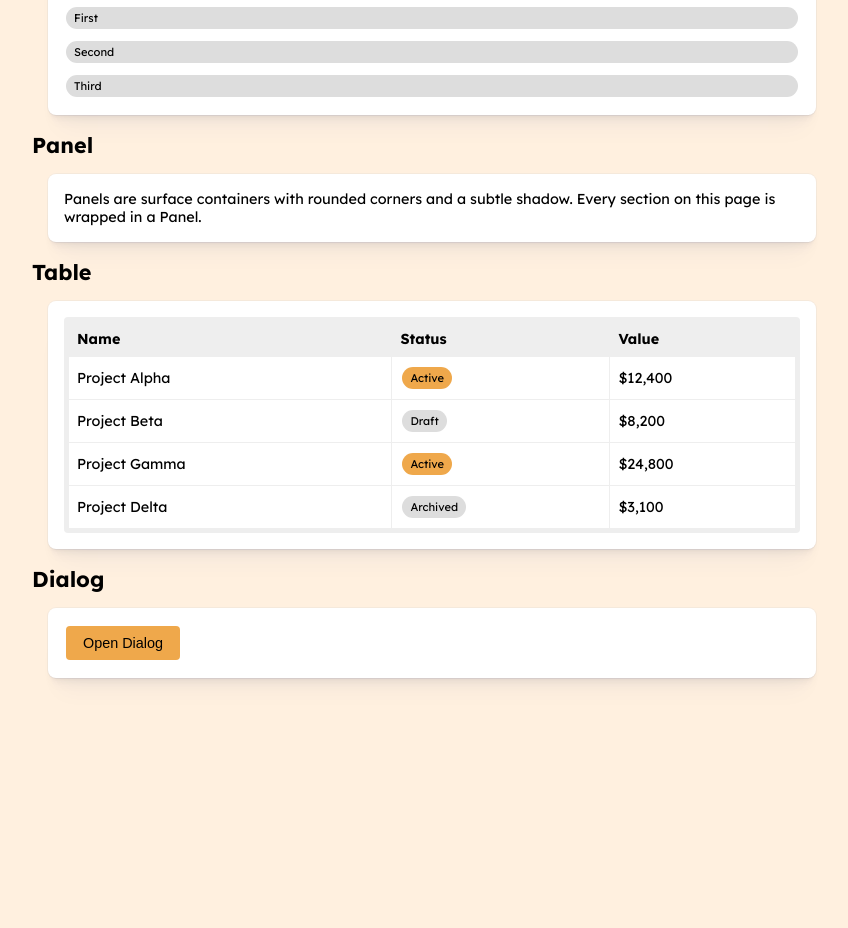
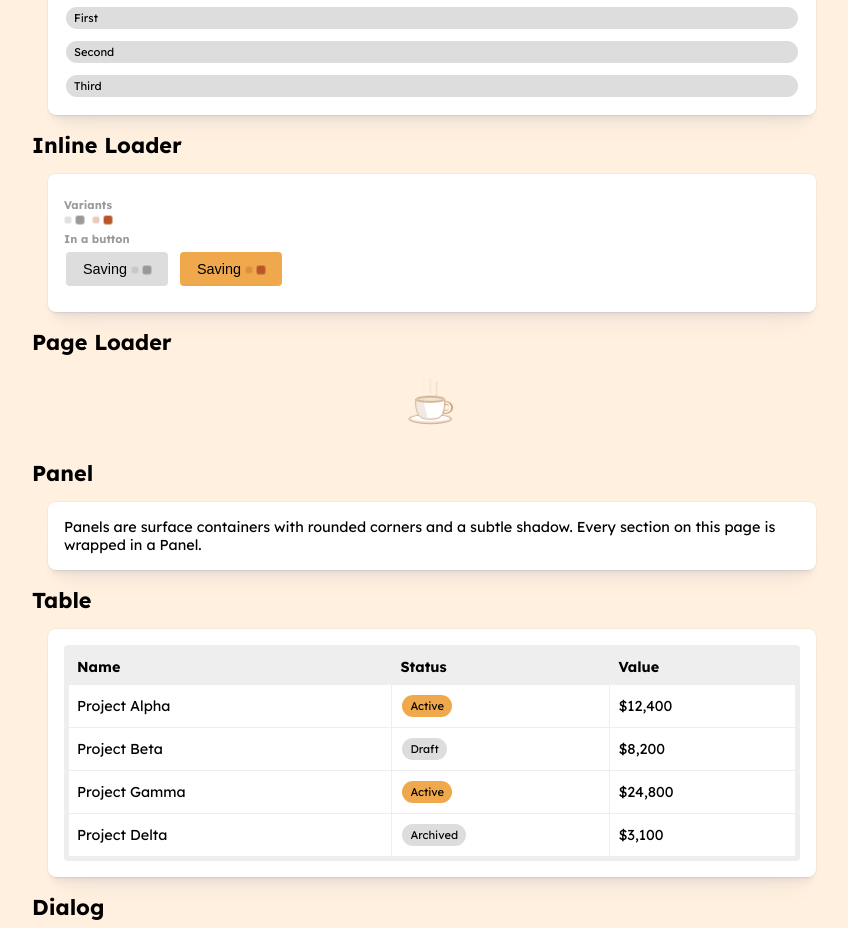
Before and after one commit to vaar-dev/vaar-ui, a React (Vite) app: page / in a window 1280 px wide. Shown: the part 1500-2428 px from the top of the page, without its empty margins (208-1056 px from the left). Before the commit the page ends 2210 px from the top, so only its background shows below. Built offline with nearby package versions, Linux system fonts and the light colour scheme.

Commit message:
Add some loader components

```diff
--- a/fileMapping.ts
+++ b/fileMapping.ts
@@ -6,6 +6,8 @@ export const fileMapping: Record<string, string> = {
   "components/button": resolve(__dirname, "lib/components/button.tsx"),
   "components/dialog": resolve(__dirname, "lib/components/dialog.tsx"),
   "components/entry": resolve(__dirname, "lib/components/entry.tsx"),
+  "components/loader-inline": resolve(__dirname, "lib/components/loader-inline.tsx"),
+  "components/loader-page": resolve(__dirname, "lib/components/loader-page.tsx"),
   "components/otp-entry": resolve(__dirname, "lib/components/otp-entry.tsx"),
   "components/panel": resolve(__dirname, "lib/components/panel.tsx"),
   "components/stack": resolve(__dirname, "lib/components/stack.tsx"),
--- /dev/null
+++ b/lib/components/loader-inline.css
@@ -0,0 +1,33 @@
+.vaar-loader-inline {
+  display: inline-flex;
+  align-items: center;
+  gap: var(--vaar-size-small);
+}
+
+.vaar-loader-inline-square {
+  width: var(--vaar-size-base);
+  height: var(--vaar-size-base);
+  border-radius: var(--vaar-size-xsmall);
+  background: var(--vaar-color-grey-dark);
+  animation: vaar-square-pulse 1.2s ease-in-out infinite;
+}
+
+.vaar-loader-inline-primary .vaar-loader-inline-square {
+  background: var(--vaar-color-orange-darker);
+}
+
+.vaar-loader-inline-square:nth-child(2) {
+  animation-delay: 0.6s;
+}
+
+@keyframes vaar-square-pulse {
+  0%,
+  100% {
+    opacity: 0.3;
+    transform: scale(0.85);
+  }
+  50% {
+    opacity: 1;
+    transform: scale(1.1);
+  }
+}
--- /dev/null
+++ b/lib/components/loader-inline.tsx
@@ -0,0 +1,19 @@
+import "./loader-inline.css";
+
+export type LoaderInlineProps = {
+  variant?: "primary";
+};
+
+export function LoaderInline(props: LoaderInlineProps) {
+  let className = "vaar-loader-inline";
+  if (props.variant === "primary") {
+    className += " vaar-loader-inline-primary";
+  }
+
+  return (
+    <span className={className}>
+      <span className="vaar-loader-inline-square" />
+      <span className="vaar-loader-inline-square" />
+    </span>
+  );
+}
--- /dev/null
+++ b/lib/components/loader-page.css
@@ -0,0 +1,115 @@
+.vaar-page-loader {
+  display: flex;
+  align-items: center;
+  justify-content: center;
+  padding: var(--vaar-size-large);
+}
+
+.vaar-coffee-svg {
+  width: 58px;
+  height: 52px;
+}
+
+/* Cup body */
+
+.vaar-cup-base {
+  fill: #ffffff;
+  stroke: #c4956a;
+  stroke-width: 1.5;
+  stroke-linejoin: round;
+}
+
+.vaar-cup-shadow {
+  fill: #e8ddd2;
+  opacity: 0.6;
+}
+
+.vaar-cup-highlight {
+  fill: #ffffff;
+  opacity: 0.7;
+}
+
+/* Liquid */
+
+.vaar-liquid {
+  fill: #b8723a;
+}
+
+.vaar-liquid-highlight {
+  fill: #d4945a;
+  opacity: 0.5;
+}
+
+/* Rim */
+
+.vaar-rim-outer {
+  fill: #f0e4d6;
+  stroke: #c4956a;
+  stroke-width: 1.5;
+}
+
+.vaar-rim-inner {
+  fill: none;
+  stroke: #c4956a;
+  stroke-width: 0.8;
+}
+
+/* Handle */
+
+.vaar-handle-back {
+  stroke: #c4956a;
+}
+
+.vaar-handle-front {
+  stroke: #ffffff;
+}
+
+/* Saucer */
+
+.vaar-saucer-base {
+  fill: #f0e4d6;
+  stroke: #c4956a;
+  stroke-width: 1.5;
+}
+
+.vaar-saucer-top {
+  fill: #ffffff;
+}
+
+/* Steam */
+
+.vaar-steam-1,
+.vaar-steam-2,
+.vaar-steam-3 {
+  stroke: #c4b5a4;
+  opacity: 0;
+}
+
+.vaar-steam-1 {
+  animation: vaar-steam 3.2s ease-in-out infinite;
+}
+
+.vaar-steam-2 {
+  animation: vaar-steam 3.2s ease-in-out 1.1s infinite;
+}
+
+.vaar-steam-3 {
+  animation: vaar-steam 3.2s ease-in-out 2.2s infinite;
+}
+
+@keyframes vaar-steam {
+  0% {
+    opacity: 0;
+    transform: translateY(4px);
+  }
+  20% {
+    opacity: 0.45;
+  }
+  70% {
+    opacity: 0.2;
+  }
+  100% {
+    opacity: 0;
+    transform: translateY(-5px);
+  }
+}
--- /dev/null
+++ b/lib/components/loader-page.tsx
@@ -0,0 +1,103 @@
+import "./loader-page.css";
+
+export function PageLoader() {
+  return (
+    <div className="vaar-page-loader">
+      <svg
+        viewBox="0 0 100 90"
+        className="vaar-coffee-svg"
+        xmlns="http://www.w3.org/2000/svg"
+      >
+        <defs>
+          <clipPath id="vaar-cup-clip">
+            <path d="M22 42 C22 42, 20 68, 32 74 C38 77, 56 77, 62 74 C74 68, 72 42, 72 42 Z" />
+          </clipPath>
+        </defs>
+
+        {/* Steam wisps */}
+        <path
+          className="vaar-steam-1"
+          d="M36 35 C34 30, 38 27, 36 22 C34 17, 37 14, 36 10"
+          fill="none"
+          strokeWidth="1.8"
+          strokeLinecap="round"
+        />
+        <path
+          className="vaar-steam-2"
+          d="M47 33 C49 28, 45 25, 47 20 C49 15, 46 12, 47 7"
+          fill="none"
+          strokeWidth="1.8"
+          strokeLinecap="round"
+        />
+        <path
+          className="vaar-steam-3"
+          d="M58 35 C56 30, 60 27, 58 22 C56 17, 59 13, 58 9"
+          fill="none"
+          strokeWidth="1.8"
+          strokeLinecap="round"
+        />
+
+        {/* Saucer */}
+        <path
+          d="M10 76 C10 72, 28 68, 47 68 C66 68, 84 72, 84 76 C84 80, 66 84, 47 84 C28 84, 10 80, 10 76 Z"
+          className="vaar-saucer-base"
+        />
+        <path
+          d="M14 75 C14 72, 30 69, 47 69 C64 69, 80 72, 80 75 C80 78, 64 80, 47 80 C30 80, 14 78, 14 75 Z"
+          className="vaar-saucer-top"
+        />
+
+        {/* Handle */}
+        <path
+          d="M72 48 C86 48, 88 64, 72 64"
+          className="vaar-handle-back"
+          strokeWidth="6"
+          strokeLinecap="round"
+          fill="none"
+        />
+        <path
+          d="M72 48 C84 48, 86 64, 72 64"
+          className="vaar-handle-front"
+          strokeWidth="3"
+          strokeLinecap="round"
+          fill="none"
+        />
+
+        {/* Cup body */}
+        <path
+          d="M22 42 C22 42, 20 68, 32 74 C38 77, 56 77, 62 74 C74 68, 72 42, 72 42"
+          className="vaar-cup-base"
+        />
+        {/* Cup shadow — soft left side */}
+        <path
+          d="M22 42 C22 42, 20 68, 32 74 C35 76, 40 76, 42 74 C42 68, 34 42, 34 42 Z"
+          className="vaar-cup-shadow"
+          clipPath="url(#vaar-cup-clip)"
+        />
+        {/* Cup highlight — soft right-center area */}
+        <ellipse
+          cx="56"
+          cy="58"
+          rx="10"
+          ry="14"
+          className="vaar-cup-highlight"
+          clipPath="url(#vaar-cup-clip)"
+        />
+
+        {/* Coffee liquid — fills the rim opening */}
+        <ellipse cx="47" cy="42" rx="23" ry="3.5" className="vaar-liquid" />
+        <ellipse
+          cx="52"
+          cy="41.5"
+          rx="8"
+          ry="1.8"
+          className="vaar-liquid-highlight"
+        />
+
+        {/* Rim — ring around the opening */}
+        <ellipse cx="47" cy="42" rx="25" ry="5" className="vaar-rim-outer" />
+        <ellipse cx="47" cy="42" rx="22" ry="3.5" className="vaar-rim-inner" />
+      </svg>
+    </div>
+  );
+}
--- a/src/App.tsx
+++ b/src/App.tsx
@@ -8,6 +8,8 @@ import { Table, type TableColumn } from "../lib/components/table";
 import { Entry } from "../lib/components/entry";
 import { OtpEntry } from "../lib/components/otp-entry";
 import { Stack } from "../lib/components/stack";
+import { LoaderInline } from "../lib/components/loader-inline";
+import { PageLoader } from "../lib/components/loader-page";
 import "../lib/root.css";
 
 type SampleRow = {
@@ -186,6 +188,28 @@ function App() {
         </Stack>
       </Panel>
 
+      <h2>Inline Loader</h2>
+      <Panel>
+        <h3>Variants</h3>
+        <div className="variant-row">
+          <LoaderInline />
+          <LoaderInline variant="primary" />
+        </div>
+
+        <h3>In a button</h3>
+        <div className="variant-row">
+          <Button>
+            Saving <LoaderInline />
+          </Button>
+          <Button variant="primary">
+            Saving <LoaderInline variant="primary" />
+          </Button>
+        </div>
+      </Panel>
+
+      <h2>Page Loader</h2>
+      <PageLoader />
+
       <h2>Panel</h2>
       <Panel>
         <p style={{ margin: 0 }}>
```
